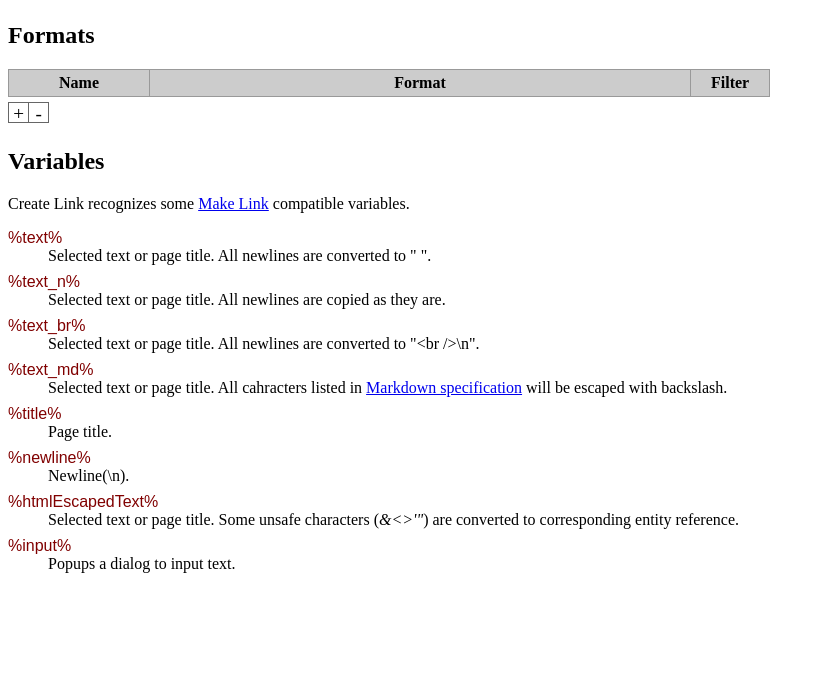
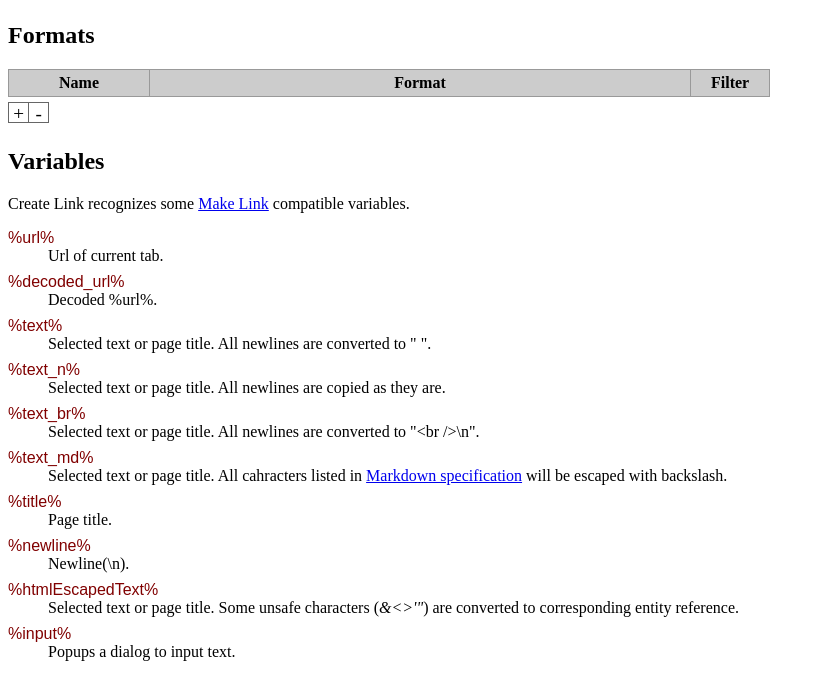
Before and after one commit to ku/CreateLink, a browser extension: page extension/options.html in a window 1280 px wide. Shown: the part 205-904 px from the top of the page, without its empty margins (0-825 px from the left). Before the commit the page ends 834 px from the top, so only its background shows below. Drawn offline with Linux system fonts and the light colour scheme.

Commit message:
Add %decoded_url% variable

```diff
--- a/extension/background.js
+++ b/extension/background.js
@@ -73,6 +73,7 @@ CreateLink.prototype.formatLinkText = function (formatId, url, text, title, tabI
   var def = this.format(formatId);
   var data = def.format.
     replace(/%url%/g, url).
+    replace(/%decoded_url%/g, decodeURIComponent(url)).
     replace(/%text%/g, text.replace(/\n/g, ' ')).
     replace(/%text_n%/g, text).
     replace(/%text_br%/g, text.replace(/\n/g, '<br />\n')).
--- a/extension/options.html
+++ b/extension/options.html
@@ -54,6 +54,10 @@
 	Create Link recognizes some <a href="https://addons.mozilla.org/en/firefox/addon/142">Make Link</a> compatible variables.
 	</div>
 	<dl id="variables">
+		<dt>%url%</dt>
+		<dd>Url of current tab.</dd>
+		<dt>%decoded_url%</dt>
+		<dd>Decoded %url%.</dd>
 		<dt>%text%</dt>
 		<dd>Selected text or page title. All newlines are converted to " ".</dd>
 		<dt>%text_n%</dt>
```
